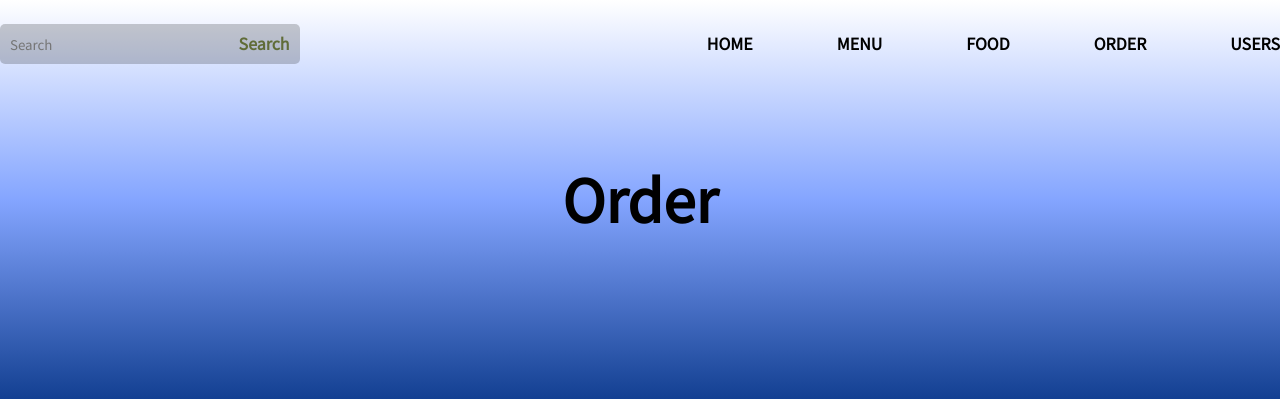
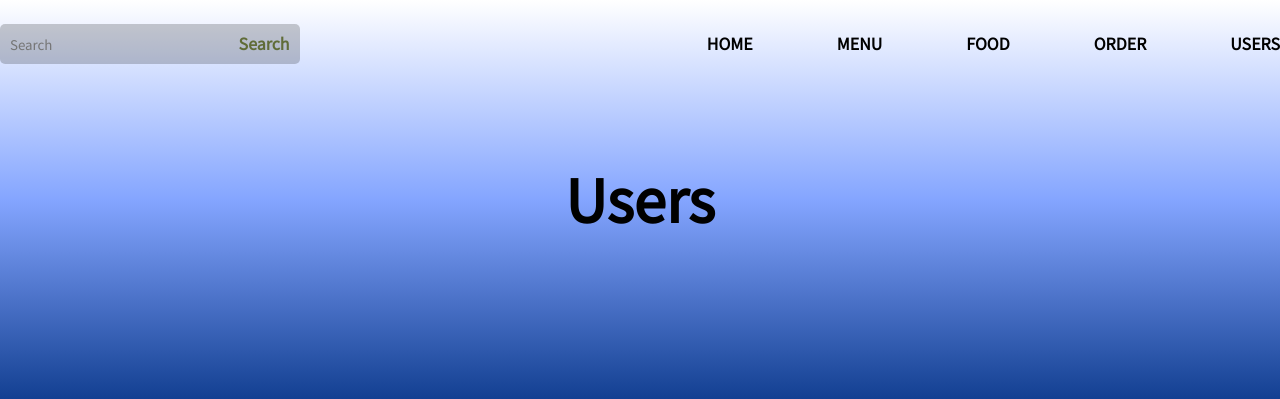
Before and after one commit to wadoodalam/changsKitchen, a Django app: template changskitchenapp/templates/users.html in a window 1280 px wide. Shown: the top 399 px of the page. Run offline with Django 3.2, Linux system fonts and the light colour scheme; the template is opened without the code that fills it: most values are stand-ins (such as "Sample title", 1, 10 or a date in 2020).

Commit message:
Fix typo

```diff
--- a/changskitchenapp/templates/users.html
+++ b/changskitchenapp/templates/users.html
@@ -24,7 +24,7 @@
                     </ul>
                 </div>
                 <div class="intro_text">
-                    <h1>Order</h1>
+                    <h1>Users</h1>
                     <h4 class ="contents1"></h4>
                 </div>
             </div>
```
